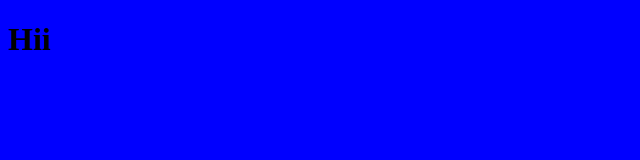
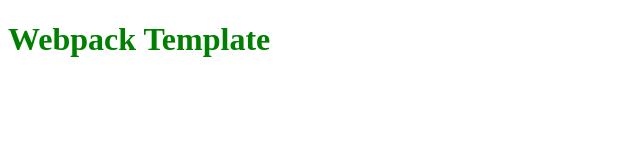
Before and after one commit to dot-sky/webpack-template, a website built with webpack: page src/template.html in a window 1280 px wide. Shown: the whole page, without its empty margins (0-640 px from the left). Built offline with nearby package versions, Linux system fonts and the light colour scheme.

Commit message:
Change template text and style

```diff
--- a/src/style.css
+++ b/src/style.css
@@ -1,3 +1,3 @@
 body {
-  background-color: blue;
+  color: green;
 }
--- a/src/template.html
+++ b/src/template.html
@@ -8,7 +8,7 @@
 </head>
 
 <body>
-    <h1>Hii</h1>
+    <h1>Webpack Template</h1>
 </body>
 
 </html>
```
